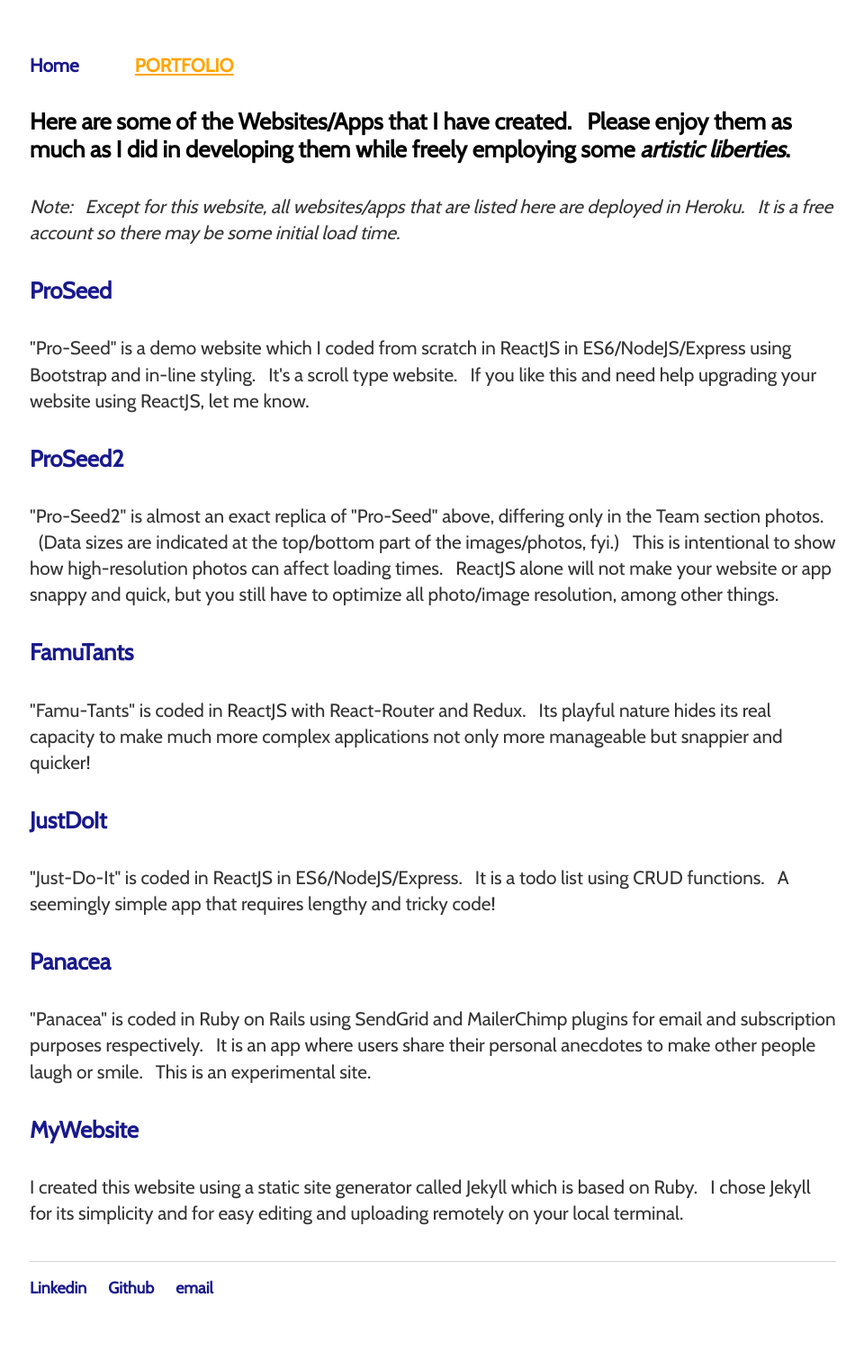
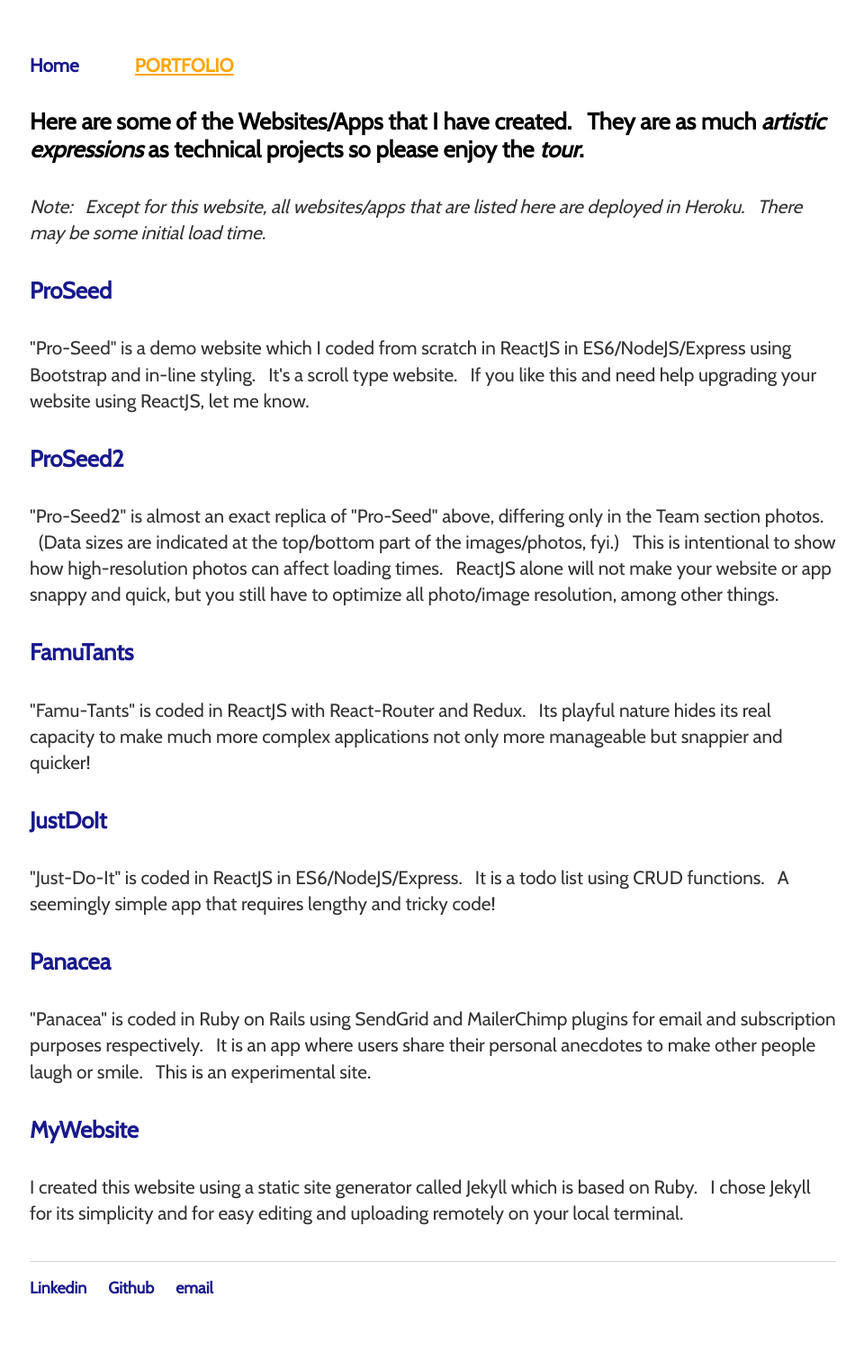
Before and after one commit to rodstaff/rodstaff.github.io, a Jekyll site: the page built from portfolio/index.html, in a window 1280 px wide. Shown: the whole page at 90% size, without its empty margins (159-1119 px from the left). Built offline with Jekyll 4.4.1, drawn with Linux system fonts in a browser that asks for light colours.

Commit message:
modified portfolio intro

```diff
--- a/portfolio/index.html
+++ b/portfolio/index.html
@@ -3,7 +3,7 @@
 title: Portfolio
 ---
 <div>
-     <h4>Here are some of the Websites/Apps that I have created. &nbsp;&nbsp;Please enjoy them as much as I did in developing them while freely employing some <em>artistic liberties</em>.</h4><p><em>Note: &nbsp;&nbsp;Except for this website, all websites/apps that are listed here are deployed in Heroku.  &nbsp;&nbsp;It is a free account so there may be some initial load time.</em></p>
+     <h4>Here are some of the Websites/Apps that I have created. &nbsp;&nbsp;They are as much <em>artistic expressions</em> as technical projects so please enjoy the <em>tour</em>.</h4><p><em>Note: &nbsp;&nbsp;Except for this website, all websites/apps that are listed here are deployed in Heroku. &nbsp;&nbsp;There may be some initial load time.</em></p>
 
          <h4><a href="https://proseed-heroku.herokuapp.com/" target="_blank">ProSeed</a></h4>
 
```
